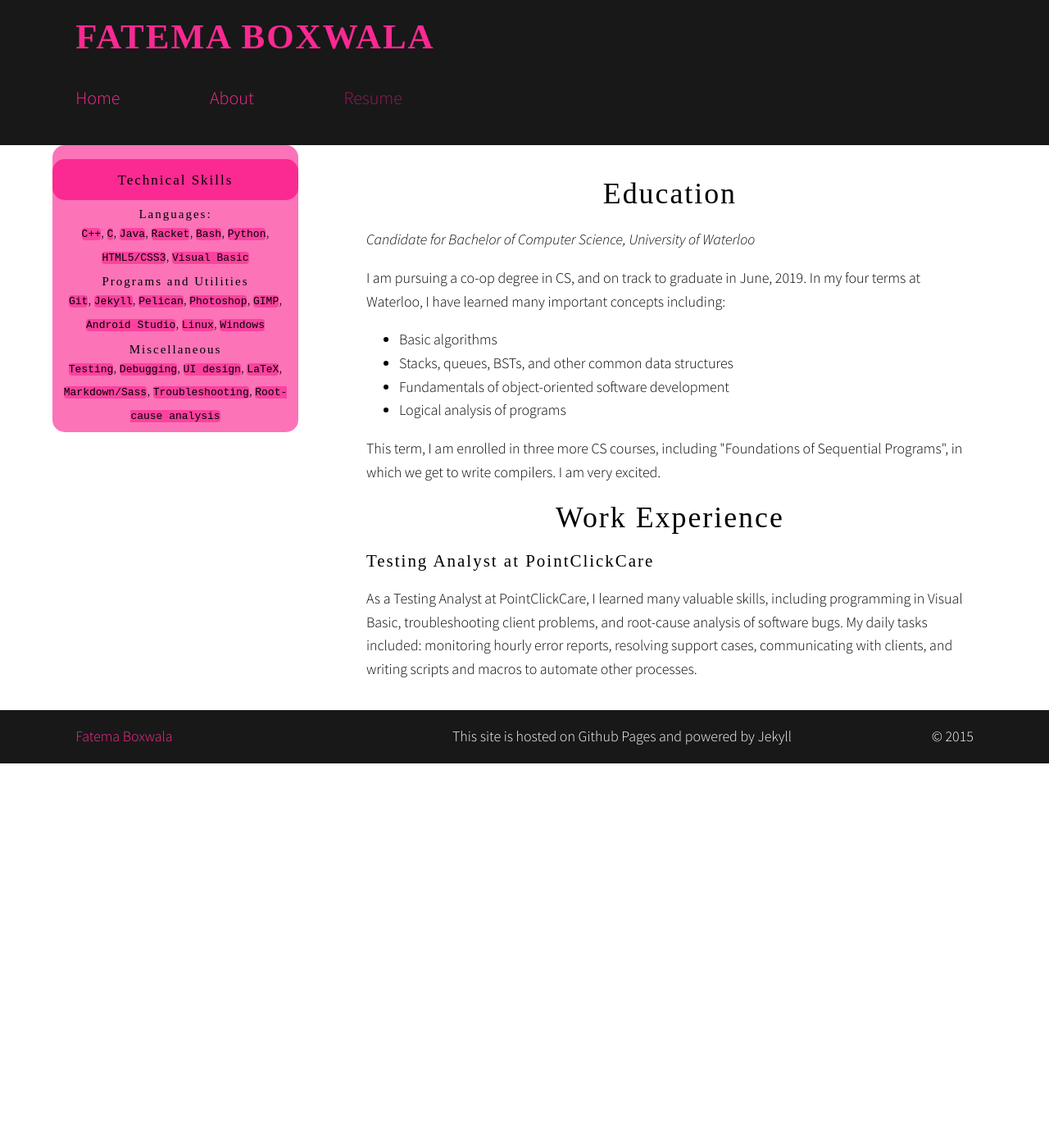
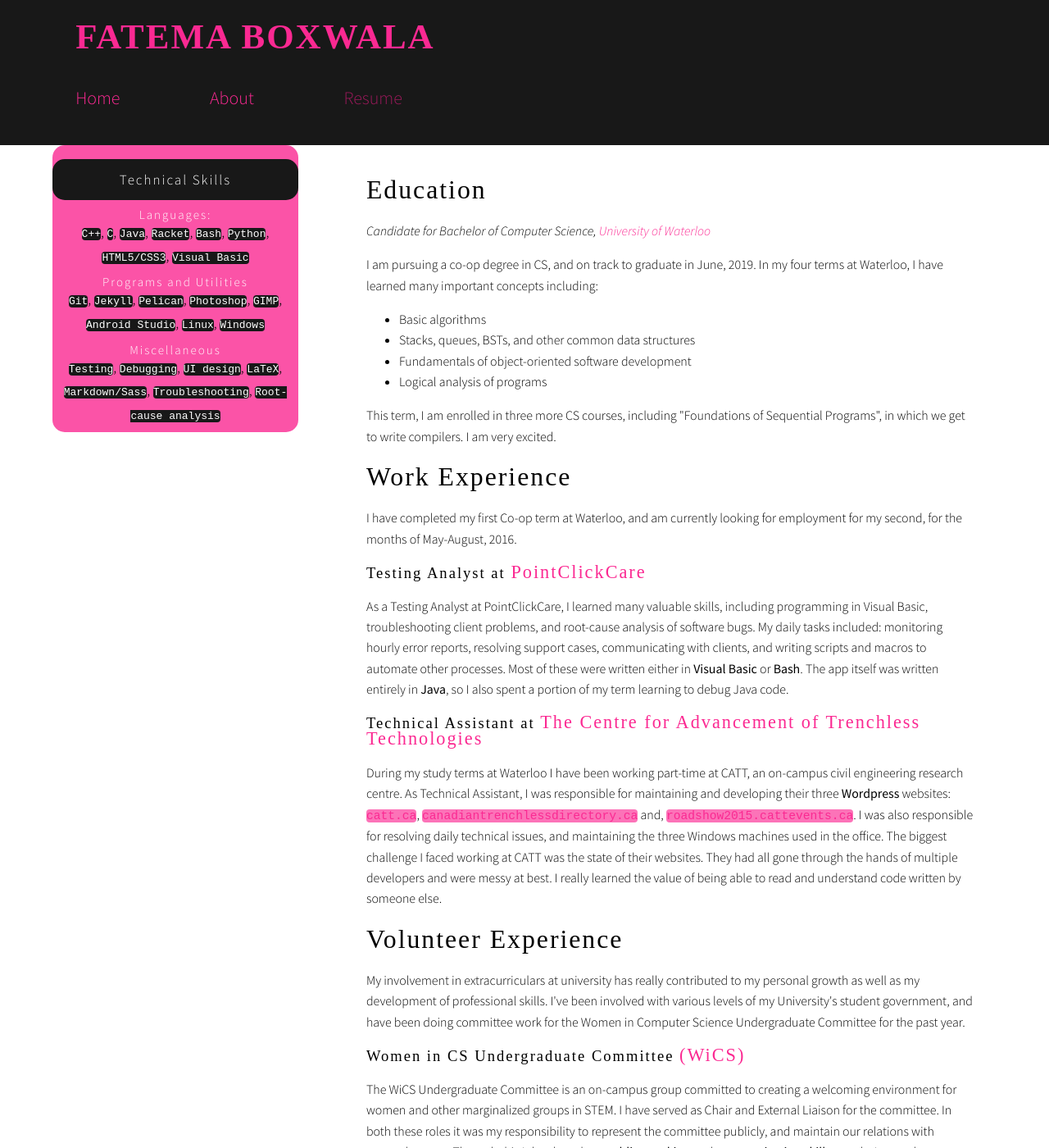
Before and after one commit to fboxwala/fboxwala-github-io-old, a Jekyll site: the page built from resume.html, in a window 1280 px wide and 1400 px high. Shown: the whole window at 82% size. Built offline with Jekyll 4.4.1, drawn with Linux system fonts in a browser that asks for light colours; nearby versions of some CDN libraries; some web fonts are replaced; some of the changed text lies outside the part shown.

Commit message:
update experience in res

```diff
--- a/_layouts/blank.html
+++ b/_layouts/blank.html
@@ -29,7 +29,7 @@
     {% if site.style.headline %}<div><h1><a href="{{ site.baseurl }}/">{{ site.title }}</a></h1></div>{% endif %}
     {% if site.subheading %}<div>{{ site.subheading }}</div>{% endif %}
 {{ content }}
-    <footer>
+    <footer
       <span><a href="{{ site.url }}">{% if page.author %}{{ page.author }}{% else %}{{site.author}}{% endif %}</a></span>
       <span>{% for link_hash in site.links %}{% for link in link_hash %}<a href="{{ link[1] }}"><i class="fa fa-{{ link[0] }}-square"></i></a>{% endfor %}{% endfor %}</span>
       <span>This site is hosted on Github Pages and powered by Jekyll</span>
--- a/main.sass
+++ b/main.sass
@@ -31,30 +31,38 @@ body
 #sidebar
     width: 300px
     height: 350px
-    background-color: rgba(251, 41, 146, .65)
+    background-color: rgba(251, 41, 146, .8)
     border-radius: 15px
     left: 5%
     position: fixed
 #sidebar > center > h4
     margin-bottom: 0px
     margin-top: 10px
+    font-family: Source Sans Pro
+    color: white
     font-size: 15px
 #sidebar > center > code
     font-size: 13px
     margin-top: 0px
+    background-color: rgba(24, 24, 24, 1)
+    font-weight: 10
+    color: white
 #sidetitle
-    background-color: rgba(251, 41, 146, 1)
+    background-color: rgba(24, 24, 24, 1)
     height: 50px
     width: 100%
     border-radius: 15px
 #sidetitle > center > h3
     font-size: 17px
     position: relative
+    font-family: Source Sans Pro
+    color: white
     top: 16.5px
 #res
     float: right
     margin-right: 0px
     width: calc(95% - 300px)
+    font-size: calc(.4vw + .6em)
 {% if site.style.serif-heading %}
 
 body > header h1
--- a/resume.html
+++ b/resume.html
@@ -42,9 +41,10 @@ status: hidden
         </center>
     </div>
     <div id="res">
-<center><h1>Education</h1></center>
+<h1>Education</h1>
 
-<p><em>Candidate for Bachelor of Computer Science, University of Waterloo</em>
+<p><em>Candidate for Bachelor of Computer Science,
+    <a href="http://uwaterloo.ca">University of Waterloo</a></em>
 </p>
 <p>
 I am pursuing a co-op degree in CS, and on track to graduate in June, 2019. In
@@ -58,15 +58,63 @@ my four terms at Waterloo, I have learned many important concepts including:
 This term, I am enrolled in three more CS courses, including "Foundations of
 Sequential Programs", in which we get to write compilers. I am very excited.
 
-<center><h1>Work Experience</center></h1>
-
-<h3>Testing Analyst at PointClickCare </h3>
+<h1>Work Experience</h1>
+I have completed my first Co-op term at Waterloo, and am currently looking
+for employment for my second, for the months of May-August, 2016.
+<h3>Testing Analyst at <a href="http://www.pointclickcare.com">PointClickCare </a></h3>
 <p> As a Testing Analyst at PointClickCare, I learned many valuable skills,
 including programming in Visual Basic, troubleshooting client problems,
 and root-cause analysis of software bugs. My daily tasks included: monitoring
 hourly error reports, resolving support cases, communicating with clients,
-and writing scripts and macros to automate other processes.
+and writing scripts and macros to automate other processes. Most of these
+were written either in <b>Visual Basic</b> or <b>Bash</b>. The app itself was written
+entirely in <b>Java</b>, so I also spent a portion of my term learning to debug
+Java code.
 </p>
+<h3>Technical Assistant at <a href="http://catt.ca">The Centre for Advancement of Trenchless Technologies</a></h3>
+During my study terms at Waterloo I have been working part-time at CATT, an
+on-campus civil engineering research centre. As Technical Assistant, I was
+responsible for maintaining and developing their three <b>Wordpress</b> websites:
+<code><a href="http://catt.ca">catt.ca</a></code>,
+<code><a href="http://canadiantrenchlessdirectory.ca">canadiantrenchlessdirectory.ca</a></code>
+and, <code><a href="http://roadshow2015.cattevents.ca">roadshow2015.cattevents.ca</a></code>.
+I was also responsible for resolving daily technical issues, and maintaining
+the three Windows machines used in the office. The biggest challenge I faced
+working at CATT was the state of their websites. They had all gone through
+the hands of multiple developers and were messy at best. I really learned the
+value of being able to read and understand code written by someone else.
+<h1>Volunteer Experience</h1>
+My involvement in extracurriculars at university has really contributed to
+my personal growth as well as my development of professional skills. I've
+been involved with various levels of my University's student government,
+and have been doing committee work for the Women in Computer Science
+Undergraduate Committee for the past year.
+<h3>Women in CS Undergraduate Committee <a href="http://wics.uwaterloo.ca">(WiCS)</a></h3>
+The WiCS Undergraduate Committee is an on-campus group committed to creating
+a welcoming environment for women and other marginalized groups in STEM. I
+have served as Chair and External Liaison for the committee. In both these
+roles it was my responsibility to represent the committee publicly, and
+maintain our relations with external groups. Through this I developed my
+<b>public speaking</b> and <b>communication skills</b> greatly. It was also my responsibility
+to manage the other members of the committee, and through this I grew as
+a team leader.
 
+<p>In my time at WiCS I also worked for our systems-committee. In this role
+I learned about <b>Linux systems administration</b>. I also worked on our committee's
+website, and learned to use <b>Git</b> and Github. See more details about this on
+my <a href="http://fboxwala.github.io/projects">projects</a> page.</p>
+
+<h3>The Mathematics Society <a href="http://mathsoc.uwaterloo.ca">(MathSoc)</a></h3>
+MathSoc is the Faculty of Mathematic's student government. I have served as
+a CS representative on MathSoc Council, representing the interests of
+CS students at bi-weekly council meetings. In this role, I developed skills
+such as <b>policy writing</b>, <b>problem solving</b> and, <b>conflict
+resolution.</b>
+
+<h3>The Federation of Students <a href="http://feds.ca">(Feds)</a></h3>
+Feds is Waterloo's university-wide student government. I am currently
+serving a term as a Feds Math Councillor, representing the interests of
+Math students at monthly council meetings. During these meetings I learned
+to effectively and concisely <b>communicate</b> an argument.
 </div>
 </div>
```
Also changed, not shown: other parts of resume.html (+0 -1 lines).
